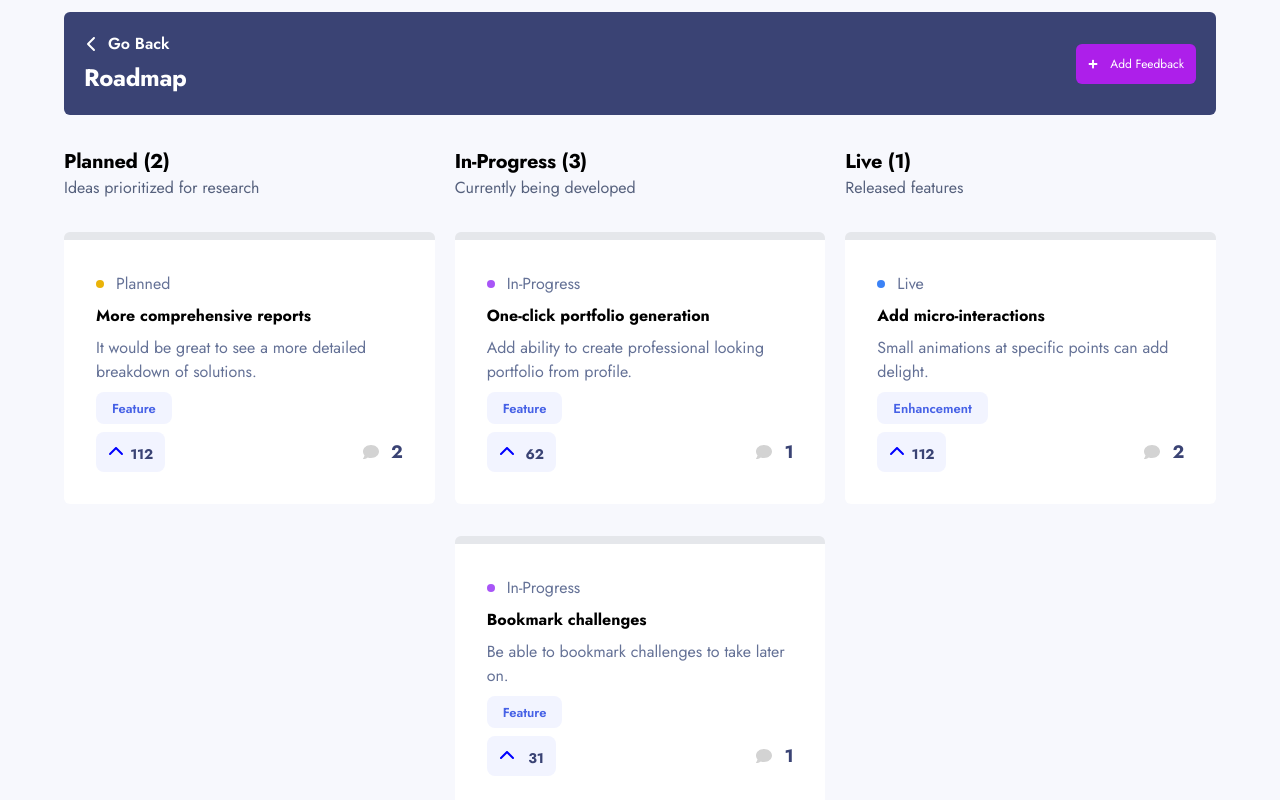
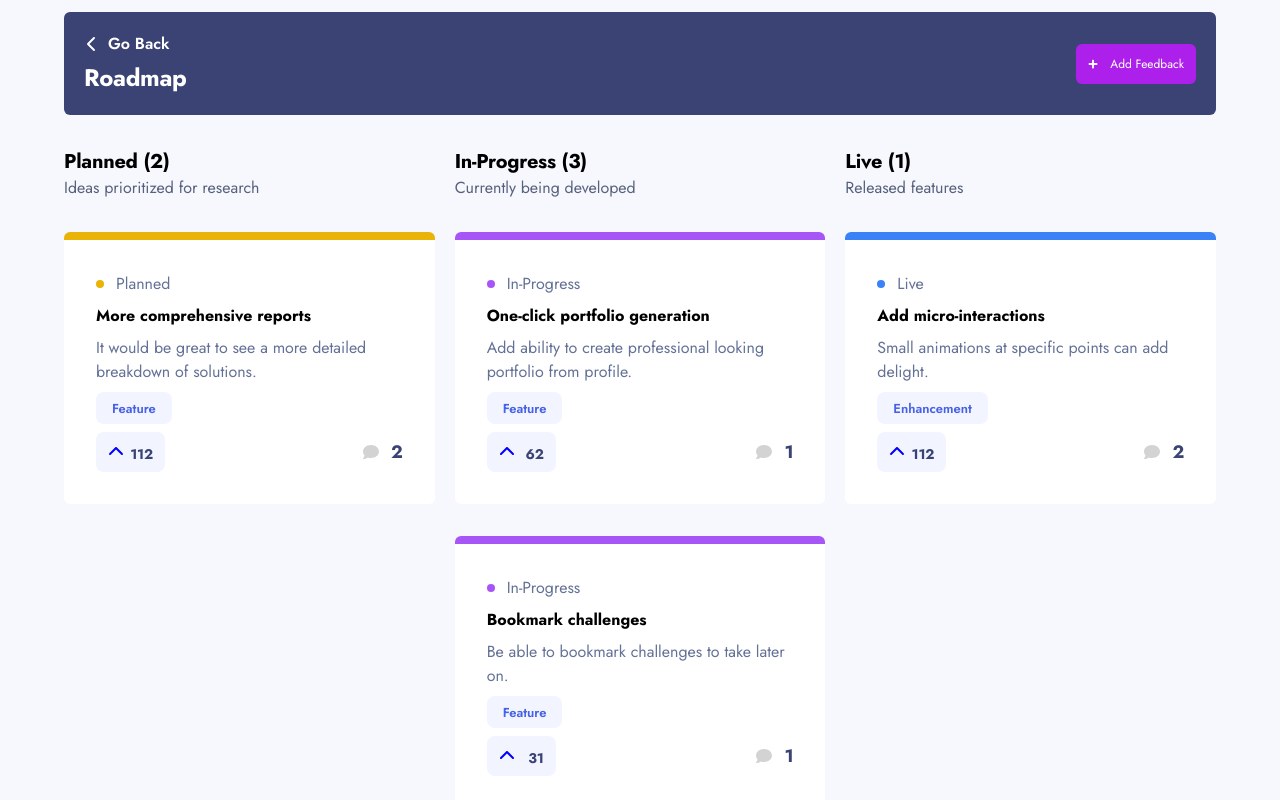
Before and after one commit to parthmanhas/frontend-mentor-monorepo, a Next.js app in the folder apps/product-feedback-app/: page /roadmap in a window 1280 px wide. Shown: the top 800 px of the page. Built offline with nearby package versions, Linux system fonts and the light colour scheme.

Commit message:
fix colors man

```diff
--- a/apps/product-feedback-app/app/components/RoadmapCard.tsx
+++ b/apps/product-feedback-app/app/components/RoadmapCard.tsx
@@ -2,9 +2,15 @@ import Tag from '@/app/components/Tag';
 import Upvote from '@/app/components/Upvote';
 import CommentsNumber from '@/app/components/CommentsNumber';
 import { Status } from '../interfaces/interface';
+import clsx from 'clsx';
 export default function RoadmapCard({ status, title, subtitle, tags = [], upvotes, commentsCount }: { status: Status, title: string, subtitle: string, tags: string[], upvotes: number, commentsCount: number }) {
     return <div className="mt-8">
-        <div className={`bg-white p-8 rounded-md border-t-8 border-t-${status.color}-500`}>
+        <div className={clsx({
+            "bg-white p-8 rounded-md border-t-8": true,
+            "border-t-yellow-500": status.color === "yellow",
+            "border-t-purple-500": status.color === "purple",
+            "border-t-blue-500": status.color === "blue",
+        })}>
             <div className="flex items-center mb-2">
                 <div className={`w-2 h-2 bg-${status.color}-500 rounded-full mr-3`}></div>
                 <p className="text-waikawa-gray-700">{status.name}</p>
```
